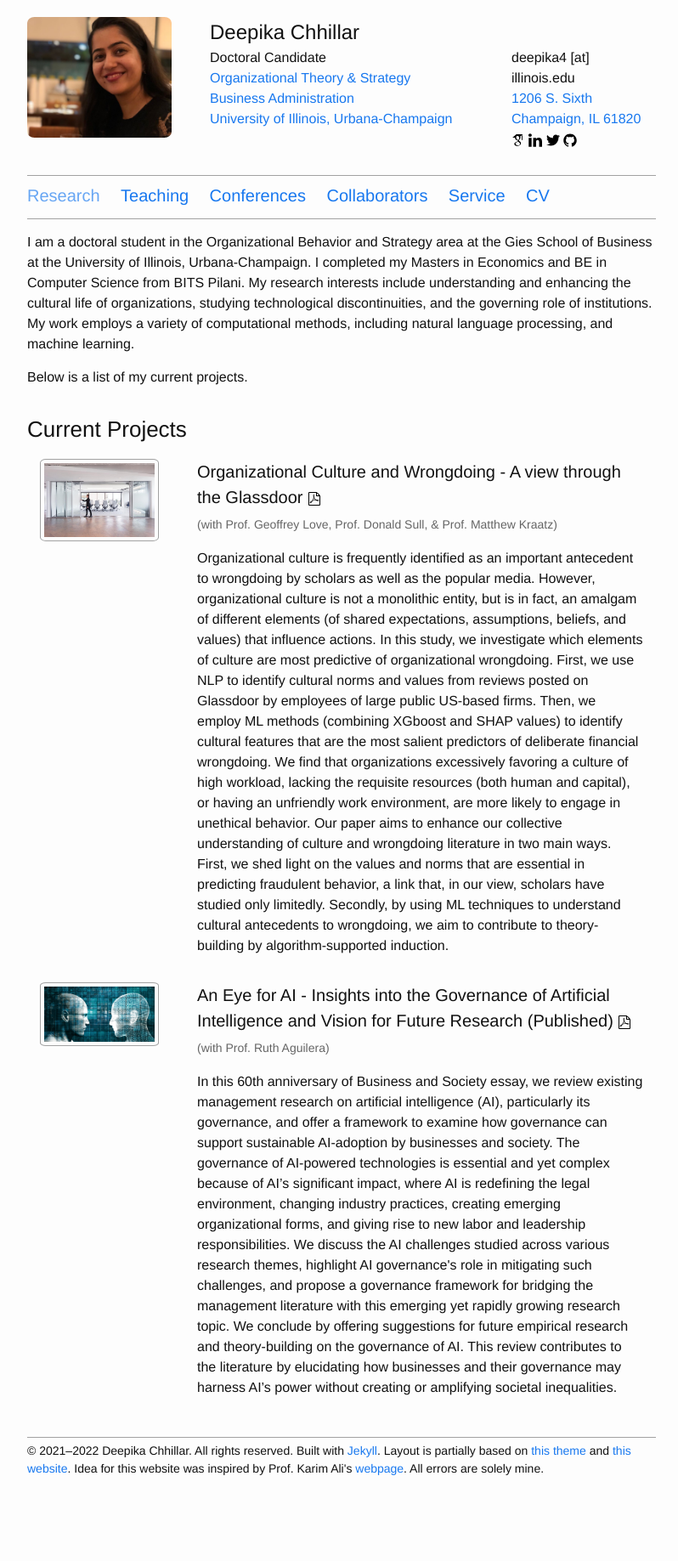
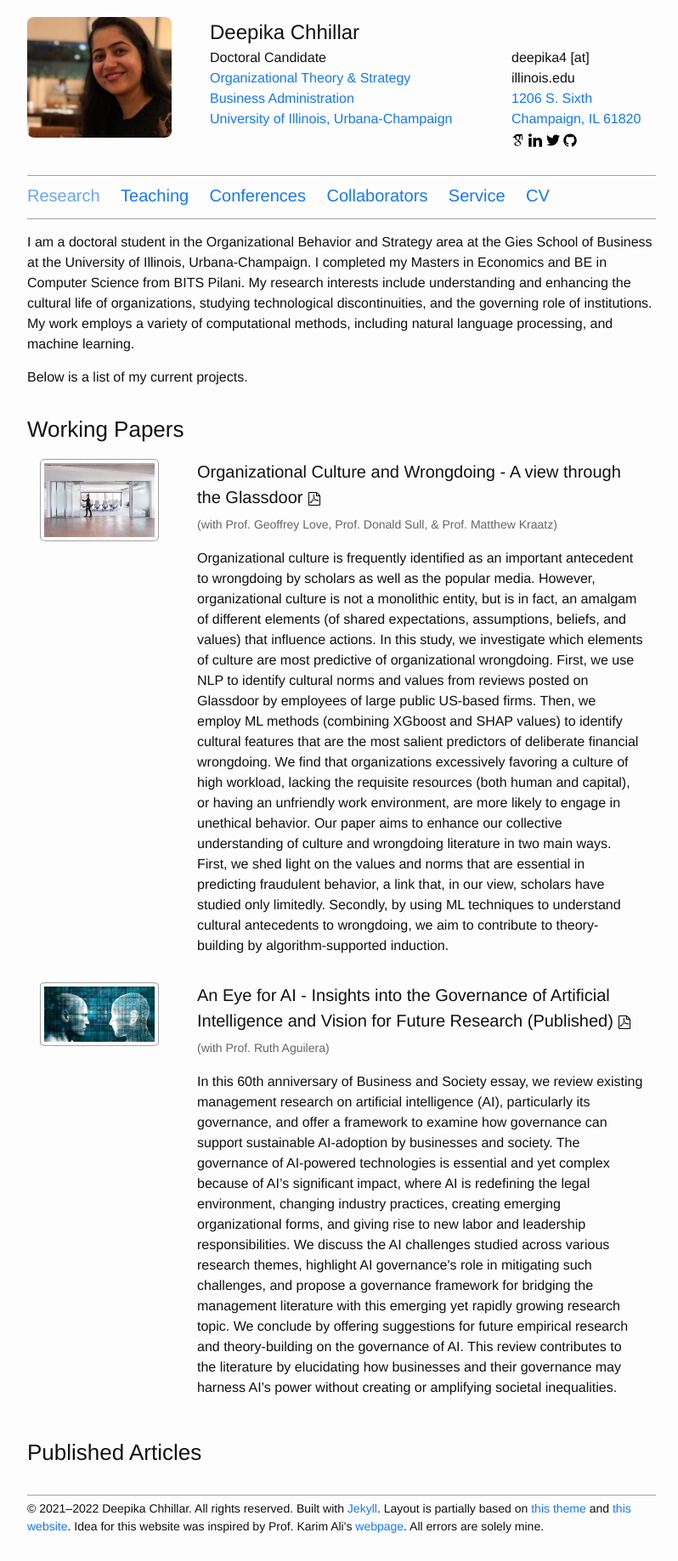
Before and after one commit to deepikachhillar/deepikachhillar.github.io, a Jekyll site: the page built from index.md, in a window 1280 px wide. Shown: the whole page at 85% size, without its empty margins (238-1036 px from the left). Built offline with Jekyll 4.4.1, drawn with Linux system fonts in a browser that asks for light colours; before the commit the page ends 1769 px from its top, so only the background shows below that.

Commit message:
Update index.md
Added Published Articles

```diff
--- a/index.md
+++ b/index.md
@@ -9,6 +9,10 @@
 
 Below is a list of my current projects.
 
-### Current Projects
+### Working Papers
 {% assign current = site.data.projects | where_exp: "project", "project.end == nil" %}
 {% include projects.html data=current %}
+
+
+### Published Articles
+{% assign inactive = site.data.projects | where_exp: "project", "project.end != nil" %} {% include projects.html data=inactive %}
```
